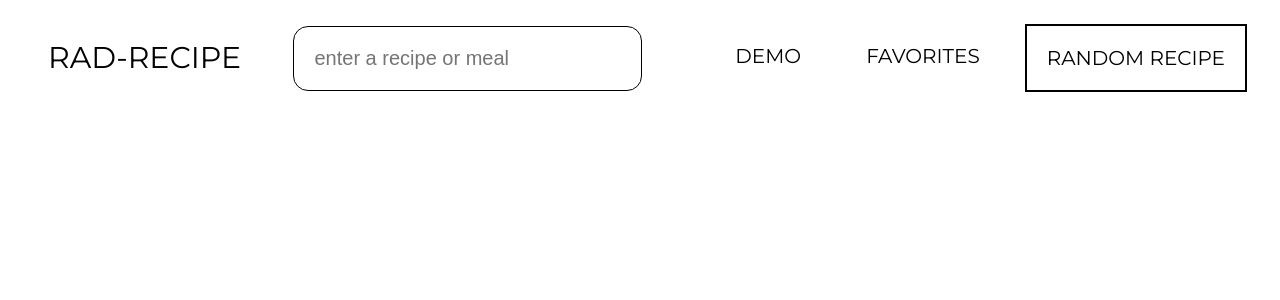
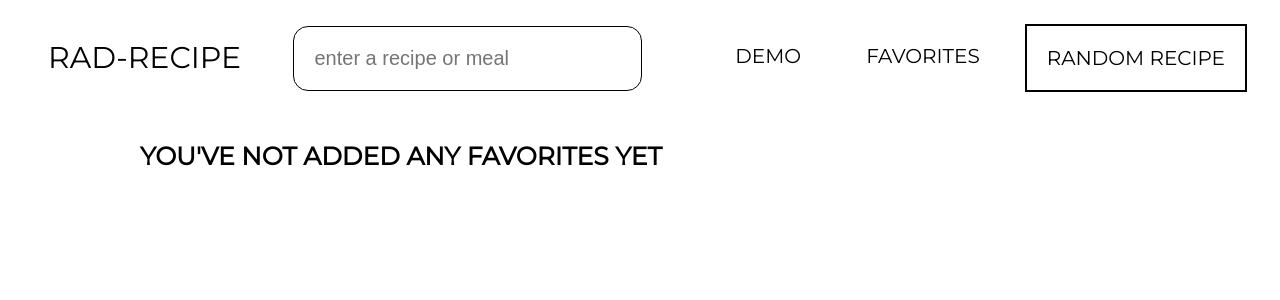
Before and after one commit to ashefor/mealrecipe, an Angular app: page /favorites in a window 1280 px wide. Shown: the top 300 px of the page. Built offline with nearby package versions, Linux system fonts and the light colour scheme; a web font is replaced by a local one.

Commit message:
added lack of favorites alert and edited styling

```diff
--- a/src/app/components/favorites/favorites.component.html
+++ b/src/app/components/favorites/favorites.component.html
@@ -24,12 +24,8 @@
     <div>
       <div class="search_results">
         <div *ngIf="nothingFound" class="search_results_nothing">
-          <h4>{{s? s: ''}} produced no results</h4>
+          <h4>You've not added any favorites yet</h4>
         </div>
-        <div *ngIf="itemsFound" class="search_results_itemsfound">
-          <h4>found <span>{{searchresults? searchresults: zero}}</span> recipe(s) for {{s}}</h4>
-        </div>
-
         <div>
           <div class="search_area">
             <div *ngFor="let search of meals; let i = index" class="search_area_results">
--- a/src/app/components/favorites/favorites.component.scss
+++ b/src/app/components/favorites/favorites.component.scss
@@ -170,8 +170,7 @@ a:hover{
      text-align: center;
      margin-top: 50px;
  }
- .middle-member_2{
-}
+
 .middle-member_2 i{
    color:red;
    font-size: 30px
--- a/src/app/components/favorites/favorites.component.ts
+++ b/src/app/components/favorites/favorites.component.ts
@@ -19,6 +19,7 @@ export class FavoritesComponent implements OnInit {
   newObj: { [key: string]: string } = {};
   mealID;
   showmore = false;
+  nothingFound = false;
   constructor(private service: RecipesService, private sanitizer: DomSanitizer) { }
 
   ngOnInit() {
@@ -27,15 +28,14 @@ export class FavoritesComponent implements OnInit {
     const newarray = new Set(this.favMeals)
     console.log(this.favMeals)
     const fav = Array.from(newarray)
-    // console.log(fav)
-    // console.log(fav.length)
+    if(fav.length < 1){
+      this.nothingFound = true;
+    }
     for (let index of fav) {
       this.service.lookup(index).subscribe((res: any) => {
         this.meals.push(res.meals[0])
         // console.log(this.meals)
         let allObj = res.meals[0];
-        console.log(allObj)
-        console.log(this.mealID)
         const youTubeLink = allObj.strYoutube
         const cleanLink = youTubeLink.replace('watch?v=', 'embed/')
         this.allcleanLinks.push(cleanLink)
```
